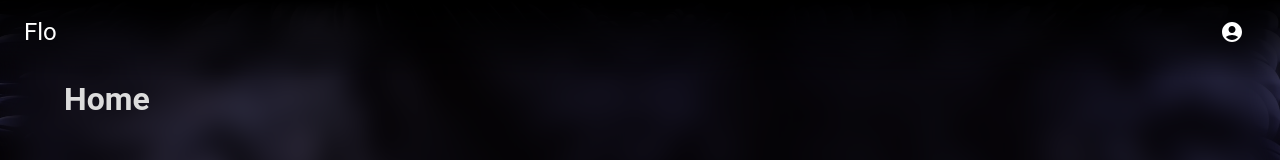
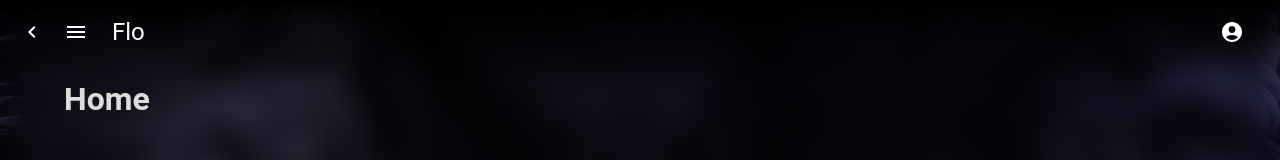
Before and after one commit to NandanGit/flo, a React (Vite) app: page / in a window 1280 px wide. Shown: the top 160 px of the page. Built offline with nearby package versions, Linux system fonts and the light colour scheme.

Commit message:
Added a back button to the app bar

```diff
--- a/src/common/navigation/AppDrawer.tsx
+++ b/src/common/navigation/AppDrawer.tsx
@@ -11,6 +11,8 @@ import { AppConstants } from '../../constants/AppConstants';
 import { MenuData } from '../../shared/MenuData';
 import { useNavigate } from 'react-router-dom';
 import { Routes } from './AppRoutes';
+import { MenuItemModel } from '../../shared/models/MenuItemModel';
+import { AppActions } from '../actions/AppActions';
 
 interface AppDrawerProps {
 	open: boolean;
@@ -19,6 +21,21 @@ interface AppDrawerProps {
 
 const AppDrawer: React.FC<AppDrawerProps> = ({ open, onDrawerToggle }) => {
 	const navigate = useNavigate();
+
+	const handleDrawerItemSelect = (item: MenuItemModel) => {
+		// Close the drawer
+		onDrawerToggle();
+		if (item.route) {
+			console.log('Navigating to:', item.route);
+			navigate(item.route);
+		} else if (item.action) {
+			// TODO: Run the action here
+			navigate(-1);
+		} else {
+			console.error('No route or action provided for menu item:', item);
+		}
+	};
+
 	return (
 		<nav>
 			<Drawer
@@ -64,19 +81,7 @@ const AppDrawer: React.FC<AppDrawerProps> = ({ open, onDrawerToggle }) => {
 									sx={{
 										textAlign: 'center',
 									}}
-									onClick={() => {
-										if (item.route) {
-											console.log('Navigating to:', item.route);
-											navigate(item.route);
-										} else if (item.action) {
-											// TODO: Run the action here
-										} else {
-											console.error(
-												'No route or action provided for menu item:',
-												item
-											);
-										}
-									}}
+									onClick={() => handleDrawerItemSelect(item)}
 								>
 									<ListItemText primary={item.label} />
 								</ListItemButton>
@@ -89,6 +94,12 @@ const AppDrawer: React.FC<AppDrawerProps> = ({ open, onDrawerToggle }) => {
 								sx={{
 									textAlign: 'center',
 								}}
+								onClick={() =>
+									handleDrawerItemSelect({
+										label: 'Logout',
+										action: AppActions.LOGOUT,
+									})
+								}
 							>
 								<ListItemText primary='Logout' />
 							</ListItemButton>
--- a/src/shared/AppPage.tsx
+++ b/src/shared/AppPage.tsx
@@ -8,9 +8,10 @@ import {
 import React, { useLayoutEffect, useRef, useState } from 'react';
 import { AppConstants } from '../constants/AppConstants';
 import MenuIcon from '@mui/icons-material/Menu';
-import { AccountCircle } from '@mui/icons-material';
+import { AccountCircle, ChevronLeft } from '@mui/icons-material';
 import UserMenu from './UserMenu';
 import AppDrawer from '../common/navigation/AppDrawer';
+import { useNavigate } from 'react-router-dom';
 
 export interface AppPageProps {
 	children: React.ReactNode;
@@ -29,6 +30,14 @@ export const AppPage: React.FC<AppPageProps> = ({
 	);
 	const [mobileOpen, setMobileOpen] = useState(false);
 
+	const navigate = useNavigate();
+
+	useLayoutEffect(() => {
+		if (appBarRef.current) {
+			setContainerHeight(window.innerHeight - appBarRef.current.offsetHeight);
+		}
+	}, [appBarRef.current?.offsetHeight]);
+
 	const handleDrawerToggle = () => {
 		setMobileOpen((prevState) => !prevState);
 	};
@@ -41,11 +50,9 @@ export const AppPage: React.FC<AppPageProps> = ({
 		setUserMenuAnchorEl(null);
 	};
 
-	useLayoutEffect(() => {
-		if (appBarRef.current) {
-			setContainerHeight(window.innerHeight - appBarRef.current.offsetHeight);
-		}
-	}, [appBarRef.current?.offsetHeight]);
+	const canGoBack = () => {
+		return true; // TODO: Fix this
+	};
 
 	return (
 		<React.Fragment>
@@ -57,13 +64,31 @@ export const AppPage: React.FC<AppPageProps> = ({
 					}}
 				>
 					<Toolbar>
+						{canGoBack() ? (
+							// Back button
+							<IconButton
+								size='medium'
+								edge='start'
+								color='inherit'
+								aria-label='back-button'
+								sx={{ mr: 2 }}
+								onClick={() => navigate(-1)}
+							>
+								<ChevronLeft />
+							</IconButton>
+						) : null}
 						{/* Hamburger menu */}
 						<IconButton
-							size='large'
+							size='medium'
 							edge='start'
 							color='inherit'
 							aria-label='menu'
-							sx={{ mr: 2, display: { sm: 'none' } }}
+							sx={{
+								mr: 2,
+								display: {
+									// sm: 'none'
+								},
+							}}
 							onClick={handleDrawerToggle}
 						>
 							<MenuIcon />
```
